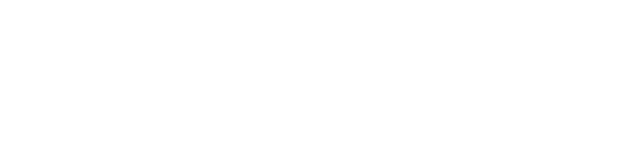
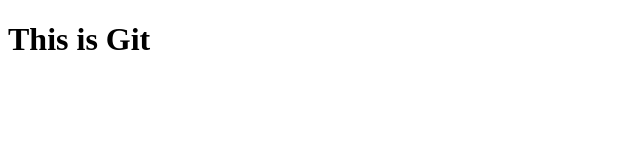
Before and after one commit to elena-nikulina/projects, a plain HTML site: page index.html in a window 1280 px wide. Shown: the whole page, without its empty margins (0-640 px from the left). Drawn offline with Linux system fonts and the light colour scheme.

Commit message:
Second commit

```diff
--- a/app/css/main.css
+++ b/app/css/main.css
@@ -0,0 +1,4 @@
+body {
+	background: #777;
+	font-size: 18px;
+}
--- a/index.html
+++ b/index.html
@@ -2,10 +2,11 @@
 <html lang="en">
 <head>
   <meta charset="UTF-8">
-  <title>Document</title>
+  <title>Git start project</title>
 </head>
 <body>
 
+  <h1>This is Git</h1>
 
 
 </body>
```
